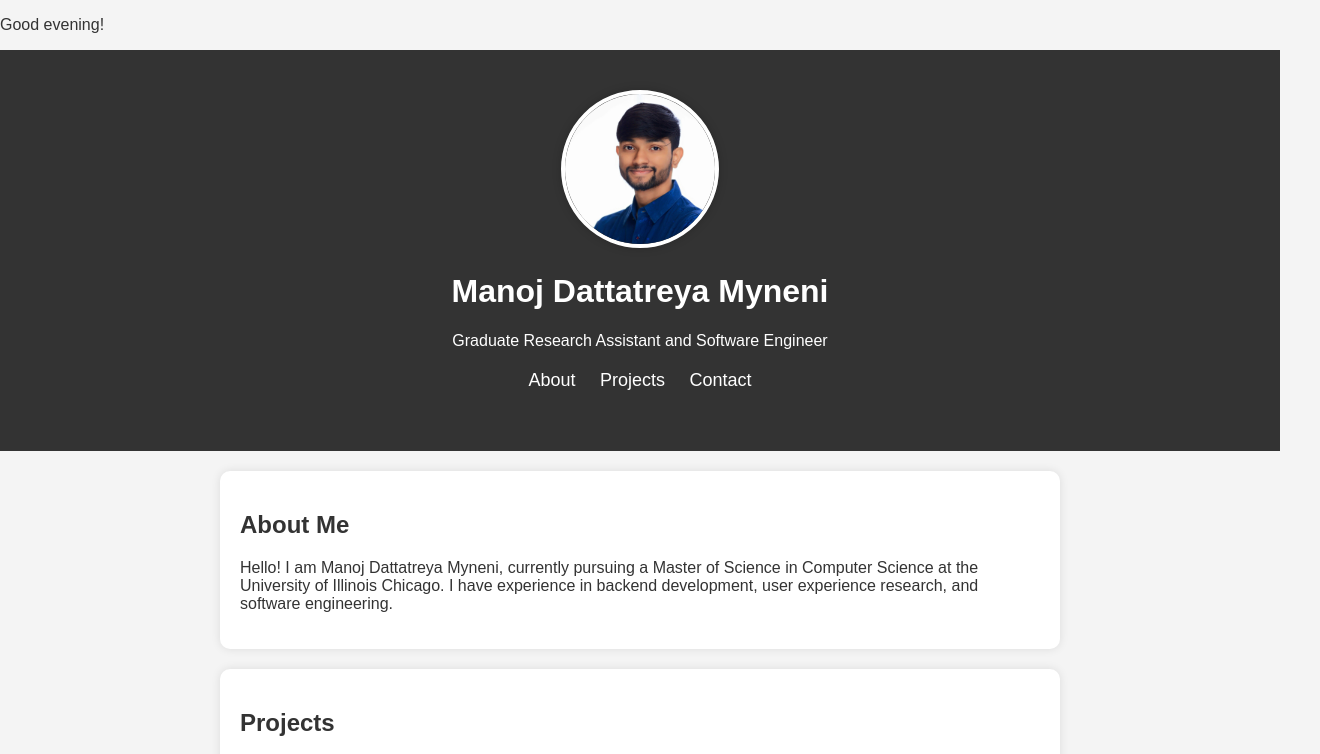
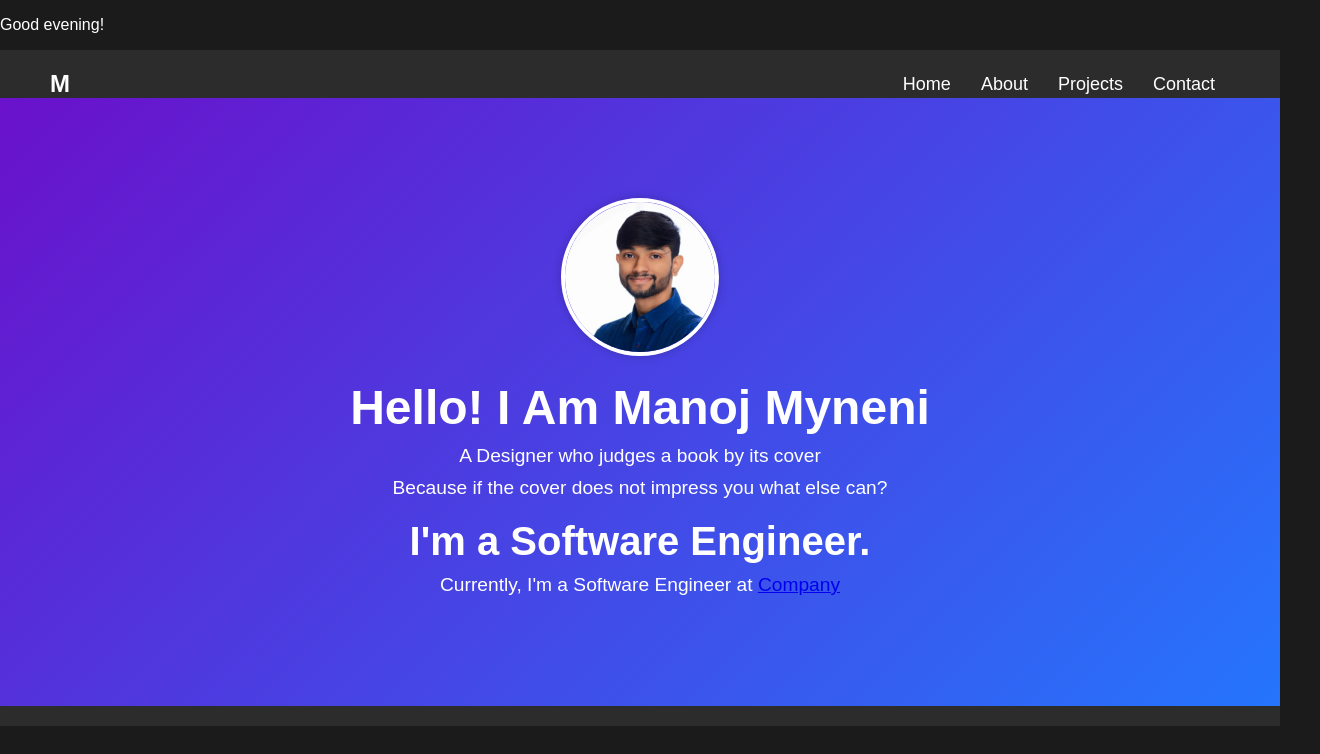
Before and after one commit to man0j-012/Portfolio-template, a plain HTML site: page index.html in a window 1280 px wide. Shown: the top 754 px of the page, 1320 px wide, since content can reach past the window. Drawn offline with Linux system fonts and the light colour scheme.

Commit message:
update the portfolio

```diff
--- a/css/style.css
+++ b/css/style.css
@@ -2,44 +2,38 @@ body {
   font-family: "Arial", sans-serif;
   margin: 0;
   padding: 0;
-  background-color: #f4f4f4;
-  color: #333;
+  background-color: #1b1b1b;
+  color: #fff;
 }
 
 header {
-  background-color: #333;
+  background-color: #2c2c2c;
   color: white;
   padding: 20px 0;
   text-align: center;
-  position: relative;
 }
 
-.profile-container {
-  max-width: 800px;
-  margin: 0 auto;
-  padding: 20px;
-  text-align: center;
-  animation: fadeIn 1.5s ease-in-out;
+nav {
+  display: flex;
+  justify-content: space-between;
+  align-items: center;
+  padding: 0 50px;
 }
 
-.profile-pic {
-  border-radius: 50%;
-  width: 150px;
-  height: 150px;
-  object-fit: cover;
-  border: 4px solid white;
-  box-shadow: 0 0 10px rgba(0, 0, 0, 0.2);
+.logo {
+  font-size: 24px;
+  font-weight: bold;
 }
 
 nav ul {
   list-style: none;
+  display: flex;
+  margin: 0;
   padding: 0;
-  margin: 20px 0;
 }
 
 nav ul li {
-  display: inline;
-  margin: 0 10px;
+  margin: 0 15px;
 }
 
 nav ul li a {
@@ -53,14 +47,50 @@ nav ul li a:hover {
   color: #ff6347;
 }
 
+.intro {
+  text-align: center;
+  padding: 100px 20px;
+  background: linear-gradient(135deg, #6a11cb 0%, #2575fc 100%);
+  color: #fff;
+}
+
+.intro h1 {
+  font-size: 3em;
+  margin: 20px 0 10px;
+}
+
+.intro p {
+  font-size: 1.2em;
+  margin: 10px 0;
+}
+
+.intro h2 {
+  font-size: 2.5em;
+  margin: 20px 0 10px;
+}
+
+.profile-pic {
+  border-radius: 50%;
+  width: 150px;
+  height: 150px;
+  object-fit: cover;
+  border: 4px solid white;
+  box-shadow: 0 0 10px rgba(0, 0, 0, 0.2);
+}
+
 section {
   max-width: 800px;
-  margin: 20px auto;
+  margin: 40px auto;
   padding: 20px;
-  background-color: white;
+  background-color: #2c2c2c;
   border-radius: 10px;
   box-shadow: 0 0 10px rgba(0, 0, 0, 0.1);
   animation: fadeInUp 1s ease-in-out;
+}
+
+section h2 {
+  font-size: 2em;
+  margin-bottom: 20px;
 }
 
 .project {
@@ -69,29 +99,31 @@ section {
 
 .project h3 {
   margin-top: 0;
+  font-size: 1.5em;
+}
+
+.project a {
+  color: #ff6347;
+  text-decoration: none;
+  transition: color 0.3s;
+}
+
+.project a:hover {
+  color: #ff4500;
 }
 
 footer {
   text-align: center;
-  padding: 10px;
-  background-color: #333;
+  padding: 20px;
+  background-color: #2c2c2c;
   color: white;
-  position: fixed;
+  position: relative;
+  bottom: 0;
   width: 100%;
-  bottom: 0;
 }
 
 footer p {
   margin: 0;
-}
-
-@keyframes fadeIn {
-  from {
-    opacity: 0;
-  }
-  to {
-    opacity: 1;
-  }
 }
 
 @keyframes fadeInUp {
--- a/index.html
+++ b/index.html
@@ -15,21 +15,26 @@
   </head>
   <body>
     <header>
-      <div class="profile-container">
+      <nav>
+        <div class="logo">M</div>
+        <ul>
+          <li><a href="#home">Home</a></li>
+          <li><a href="#about">About</a></li>
+          <li><a href="#projects">Projects</a></li>
+          <li><a href="#contact">Contact</a></li>
+        </ul>
+      </nav>
+      <div class="intro" id="home">
         <img
           src="images/Profile.jpeg"
           alt="Profile Picture"
           class="profile-pic"
         />
-        <h1>Manoj Dattatreya Myneni</h1>
-        <p>Graduate Research Assistant and Software Engineer</p>
-        <nav>
-          <ul>
-            <li><a href="#about">About</a></li>
-            <li><a href="#projects">Projects</a></li>
-            <li><a href="#contact">Contact</a></li>
-          </ul>
-        </nav>
+        <h1>Hello! I Am Manoj Myneni</h1>
+        <p>A Designer who judges a book by its cover</p>
+        <p>Because if the cover does not impress you what else can?</p>
+        <h2>I'm a Software Engineer.</h2>
+        <p>Currently, I'm a Software Engineer at <a href="#">Company</a></p>
       </div>
     </header>
     <section id="about">
```
